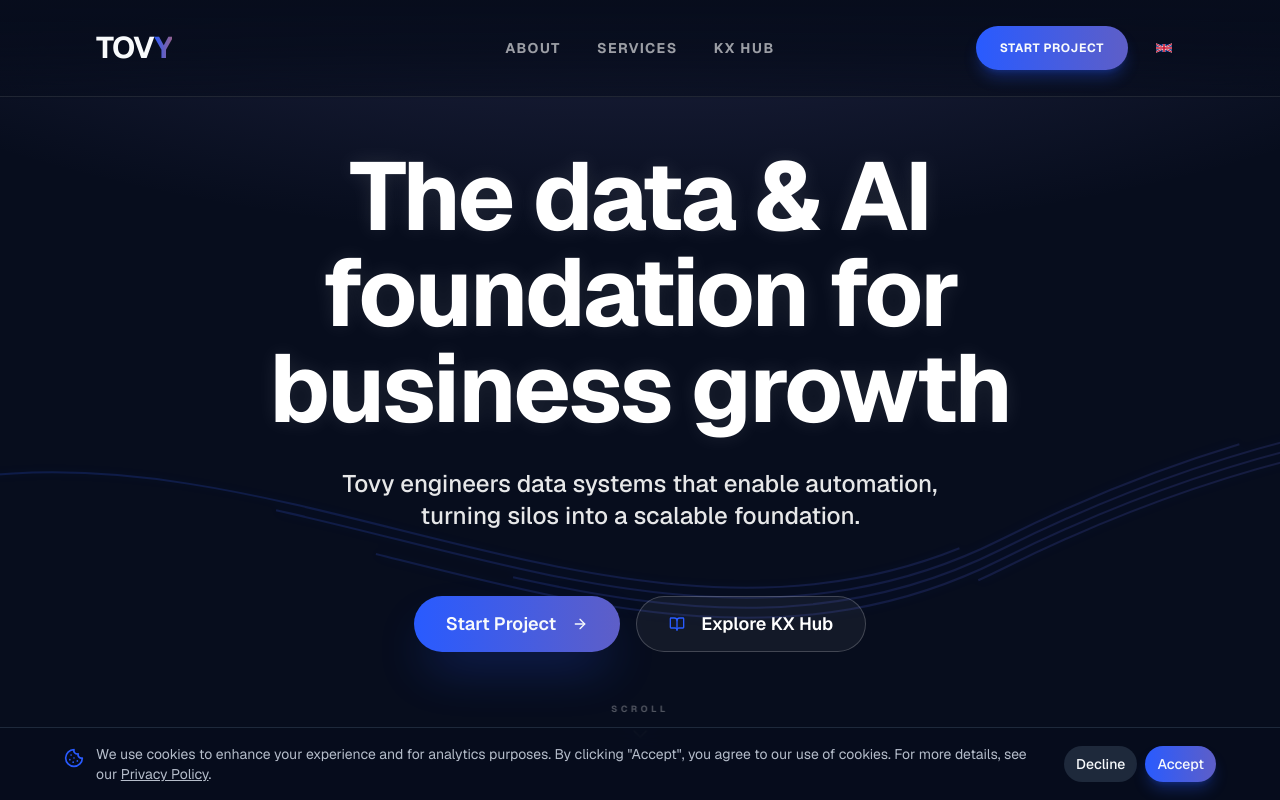
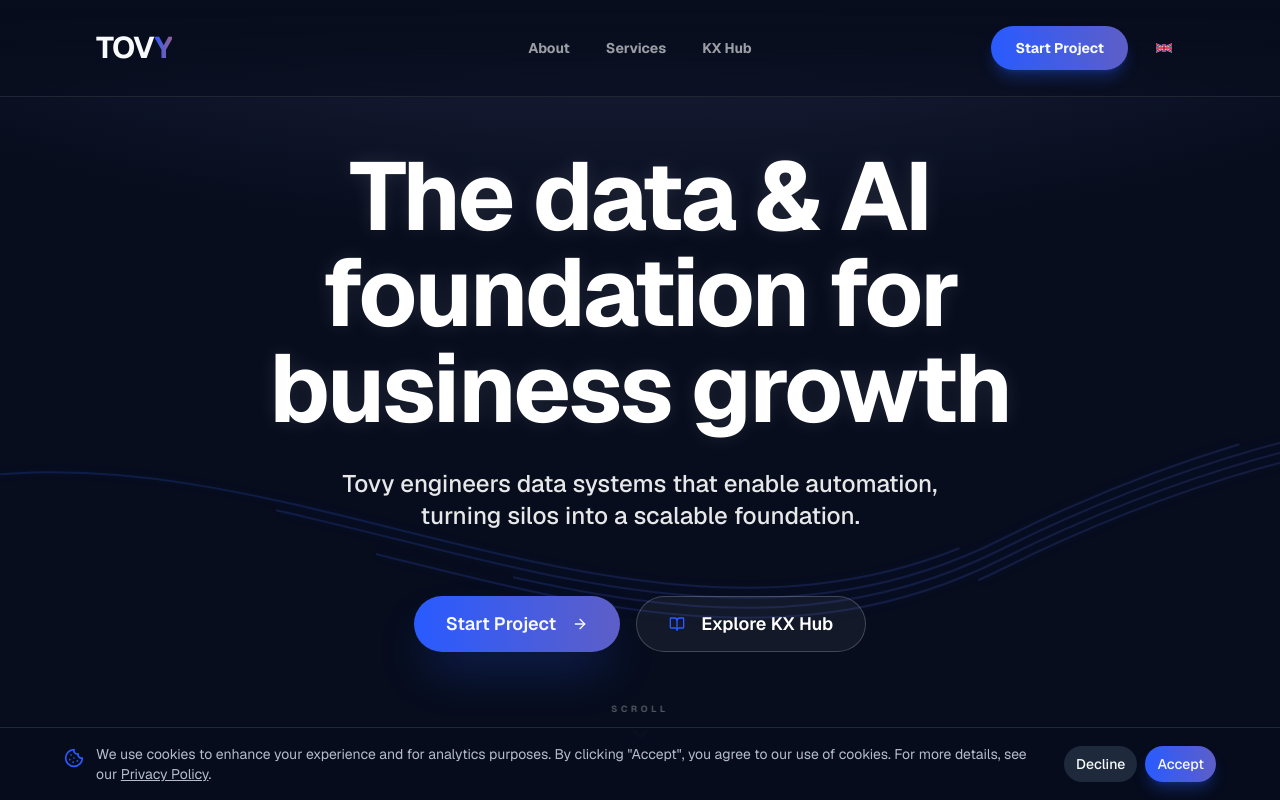
Before and after one commit to tovy-eu/tovy.eu-website, a Next.js app: page /en in a window 1280 px wide. Shown: the top 800 px of the page. Built offline with nearby package versions, Linux system fonts and the light colour scheme.

Commit message:
make the header menu and button in normal title case. Leave the logo as

```diff
--- a/src/components/layout/header.tsx
+++ b/src/components/layout/header.tsx
@@ -79,14 +79,14 @@ export default function Header({ lang = "en", dict }: { lang?: string; dict?: Di
         <nav className="absolute left-1/2 -translate-x-1/2 hidden md:flex items-center gap-1 z-0">
           <Link
             href={`${homePath}#about`}
-            className="text-sm font-bold text-white/60 hover:text-white transition-colors uppercase tracking-widest px-4 py-3 min-h-[44px] flex items-center"
+            className="text-sm font-bold text-white/60 hover:text-white transition-colors px-4 py-3 min-h-[44px] flex items-center"
             onClick={() => handleLinkClick("About")}
           >
             {aboutText}
           </Link>
           <Link
             href={`${homePath}#services`}
-            className="text-sm font-bold text-white/60 hover:text-white transition-colors uppercase tracking-widest px-4 py-3 min-h-[44px] flex items-center"
+            className="text-sm font-bold text-white/60 hover:text-white transition-colors px-4 py-3 min-h-[44px] flex items-center"
             onClick={() => handleLinkClick("Services")}
           >
             {servicesText}
@@ -94,7 +94,7 @@ export default function Header({ lang = "en", dict }: { lang?: string; dict?: Di
           {CONFIG.enableBlog && (
             <Link
               href={`/${lang}/kx/`}
-              className="text-sm font-bold text-white/60 hover:text-white transition-colors uppercase tracking-widest px-4 py-3 min-h-[44px] flex items-center"
+              className="text-sm font-bold text-white/60 hover:text-white transition-colors px-4 py-3 min-h-[44px] flex items-center"
               onClick={() => handleLinkClick("KX Hub")}
             >
               {blogText}
@@ -106,7 +106,7 @@ export default function Header({ lang = "en", dict }: { lang?: string; dict?: Di
           <Magnetic strength={0.2}>
             <Button asChild size="sm" className="h-10 md:h-11 px-4 md:px-6" onClick={handleCtaClick}>
               <Link href={`/${lang}/project-request/`}>
-                <span className="font-bold uppercase tracking-wider text-[10px] md:text-xs">{shareIdeaText}</span>
+                <span className="font-bold text-sm">{shareIdeaText}</span>
               </Link>
             </Button>
           </Magnetic>
```
